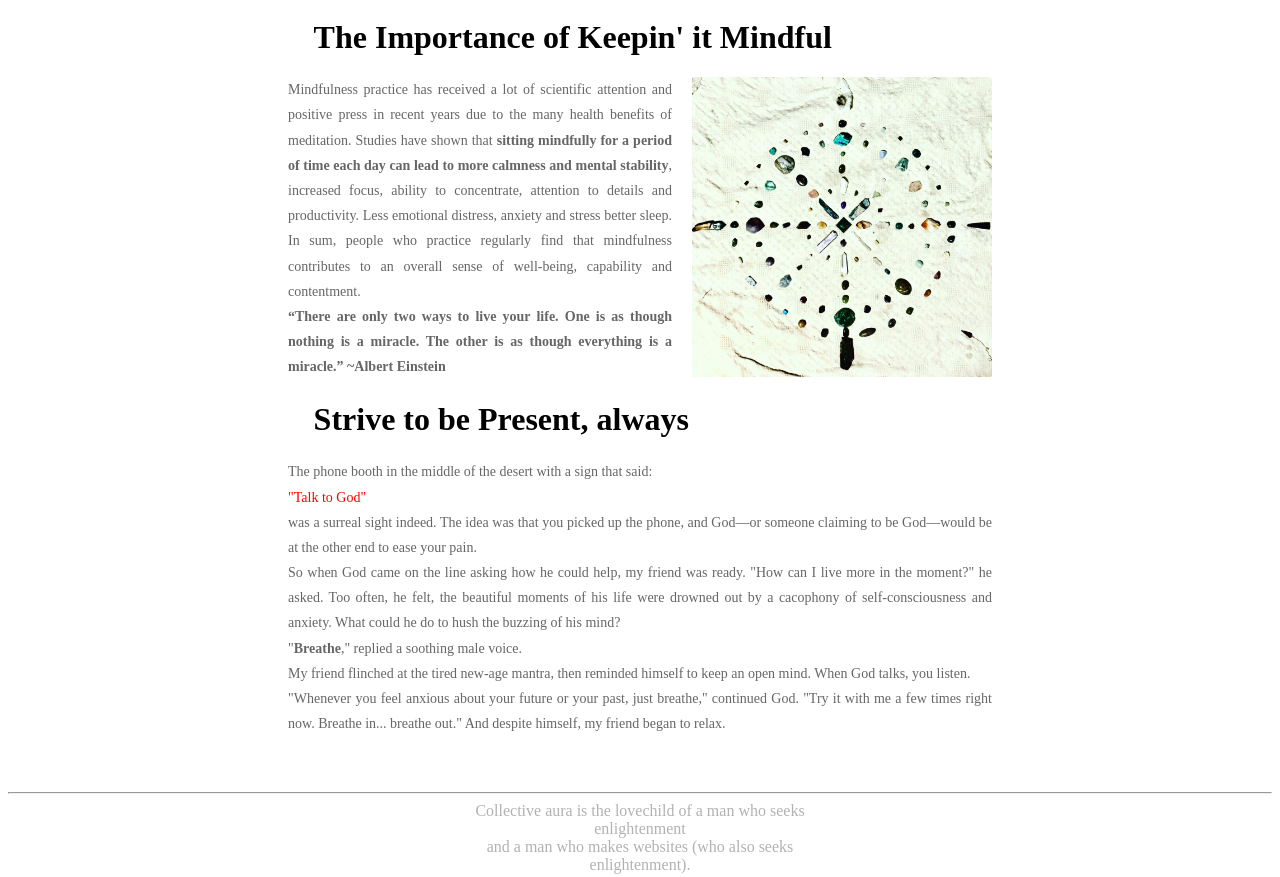
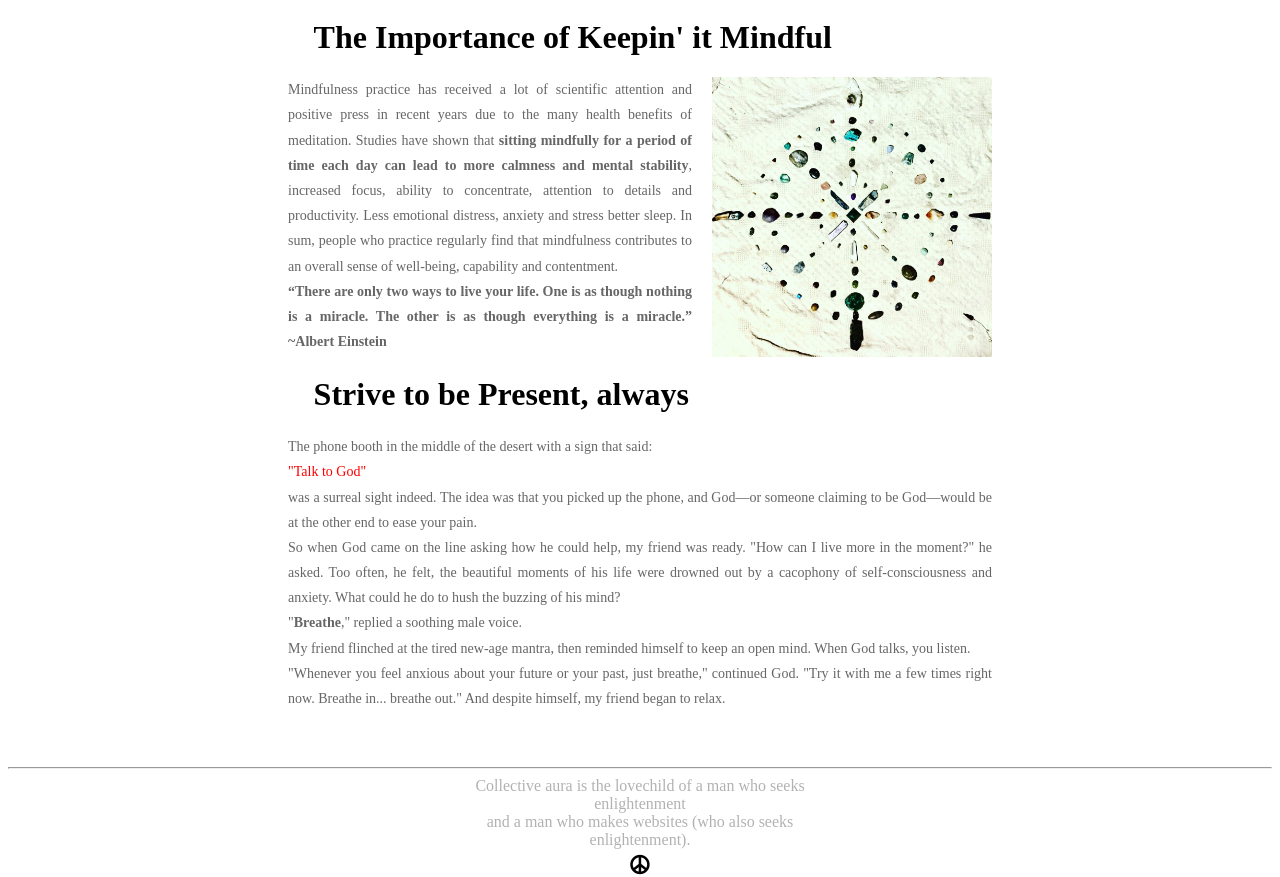
Before and after one commit to Lukemasliah/Mitch-Site, a plain HTML site: page index.html in a window 1280 px wide. Shown: the part 1128-2005 px from the top of the page. Drawn offline with Linux system fonts and the light colour scheme.

Commit message:
Update index.html

```diff
--- a/index.html
+++ b/index.html
@@ -67,7 +67,7 @@ The benefits in the second category are more subtle. Thanks to awareness meditat
 
 </p>
 <h1> The Importance of Keepin' it Mindful </h1>
-<p><img src="Images/stonePattern.jpeg" class="floatRight" alt="Stones" style="width:300px;margin-left:20px;"  />
+<p><img src="Images/stonePattern.jpeg" class="floatRight" alt="Stones" style="width:300px;padding-left:20px;"  />
 Mindfulness practice has received a lot of scientific attention and positive press in recent years due to the many health benefits of meditation. Studies have shown that <strong>sitting mindfully for a period of time each day can lead to more calmness and mental stability</strong>, increased focus, ability to concentrate, attention to details and productivity. Less emotional distress, anxiety and stress better sleep. In sum, people who practice regularly find that mindfulness contributes to an overall sense of well-being, capability and contentment.
 </p>
 <p><strong>
```
